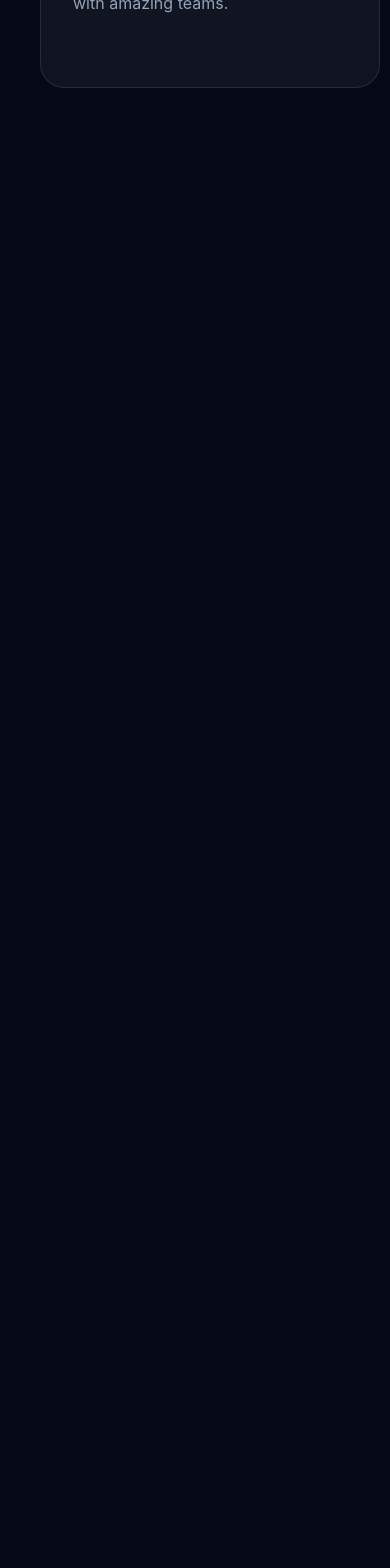
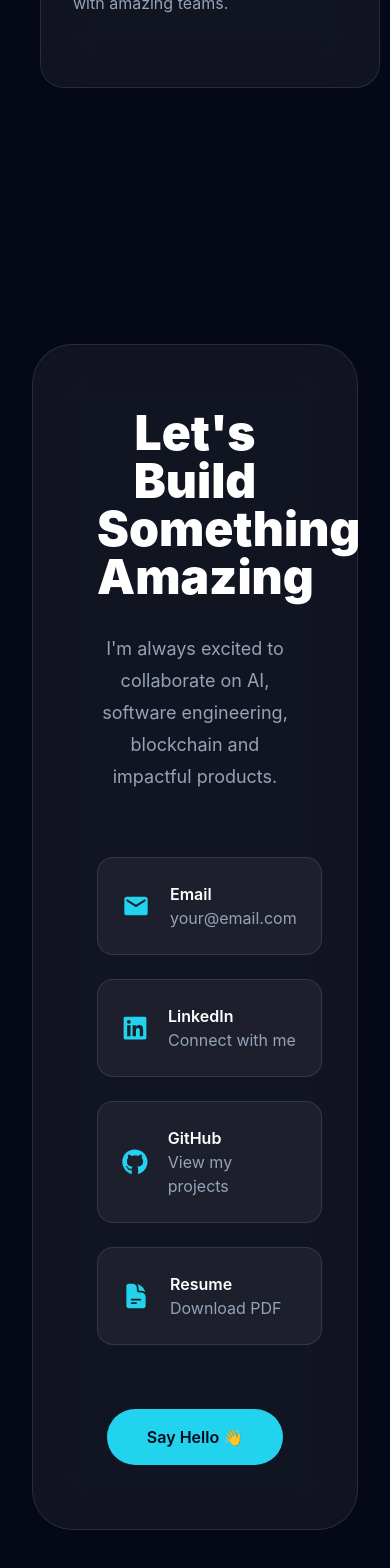
Before and after one commit to Shruti2005dwivedi/shruti_portfolio, a React (Vite) app: page / in a window 390 px wide. Shown: the part 8380-9948 px from the top of the page. Before the commit the page ends 8596 px from the top, so only its background shows below. Built offline with nearby package versions, Linux system fonts and the light colour scheme.

Commit message:
feat: complete portfolio sections and contact page

```diff
--- a/src/App.jsx
+++ b/src/App.jsx
@@ -5,6 +5,7 @@
 import Projects from "./components/home/Projects";
 import Leadership from "./components/home/Leadership";
 import BeyondTech from "./components/home/BeyondTech";
+import Contact from "./components/home/Contact";
 export default function App() {
   return (
     <>
@@ -15,6 +16,7 @@
       <Projects />
       <Leadership />
       <BeyondTech />
+      <Contact />
   </>
   );
 }
--- /dev/null
+++ b/src/components/home/Contact.jsx
@@ -0,0 +1,89 @@
+import { motion } from "framer-motion";
+import { FaGithub, FaLinkedin } from "react-icons/fa";
+import { MdEmail } from "react-icons/md";
+import { HiDocumentText } from "react-icons/hi2";
+
+export default function Contact() {
+  return (
+    <section
+      id="contact"
+      className="relative py-32 px-8"
+    >
+      <div className="mx-auto max-w-5xl rounded-[40px] border border-white/10 bg-white/5 p-16 backdrop-blur-xl">
+
+        <motion.h2
+          initial={{ opacity: 0, y: 30 }}
+          whileInView={{ opacity: 1, y: 0 }}
+          viewport={{ once: true }}
+          className="text-center text-5xl font-black text-white"
+        >
+          Let's Build Something Amazing
+        </motion.h2>
+
+        <p className="mt-8 text-center text-lg leading-8 text-slate-400">
+          I'm always excited to collaborate on AI, software engineering,
+          blockchain and impactful products.
+        </p>
+
+        <div className="mt-16 grid gap-6 md:grid-cols-2">
+
+          <a
+            href="dshruti593@gmail.com"
+            className="flex items-center gap-5 rounded-2xl border border-white/10 bg-white/5 p-6 transition hover:border-cyan-400 hover:bg-cyan-400/10"
+          >
+            <MdEmail size={28} className="text-cyan-400" />
+
+            <div>
+              <h3 className="font-semibold text-white">Email</h3>
+              <p className="text-slate-400">your@email.com</p>
+            </div>
+          </a>
+
+          <a
+            href="#"
+            className="flex items-center gap-5 rounded-2xl border border-white/10 bg-white/5 p-6 transition hover:border-cyan-400 hover:bg-cyan-400/10"
+          >
+            <FaLinkedin size={26} className="text-cyan-400" />
+
+            <div>
+              <h3 className="font-semibold text-white">LinkedIn</h3>
+              <p className="text-slate-400">Connect with me</p>
+            </div>
+          </a>
+
+          <a
+            href="#"
+            className="flex items-center gap-5 rounded-2xl border border-white/10 bg-white/5 p-6 transition hover:border-cyan-400 hover:bg-cyan-400/10"
+          >
+            <FaGithub size={26} className="text-cyan-400" />
+
+            <div>
+              <h3 className="font-semibold text-white">GitHub</h3>
+              <p className="text-slate-400">View my projects</p>
+            </div>
+          </a>
+
+          <a
+            href="#"
+            className="flex items-center gap-5 rounded-2xl border border-white/10 bg-white/5 p-6 transition hover:border-cyan-400 hover:bg-cyan-400/10"
+          >
+            <HiDocumentText size={28} className="text-cyan-400" />
+
+            <div>
+              <h3 className="font-semibold text-white">Resume</h3>
+              <p className="text-slate-400">Download PDF</p>
+            </div>
+          </a>
+
+        </div>
+
+        <div className="mt-16 flex justify-center">
+          <button className="rounded-full bg-cyan-400 px-10 py-4 font-semibold text-slate-950 transition-all duration-300 hover:scale-105 hover:shadow-[0_0_35px_rgba(34,211,238,0.35)]">
+            Say Hello 👋
+          </button>
+        </div>
+
+      </div>
+    </section>
+  );
+}
```
Also changed, not shown: package.json (+3 -5 lines), 1 other file (tests, documents, lock files or other folders).
